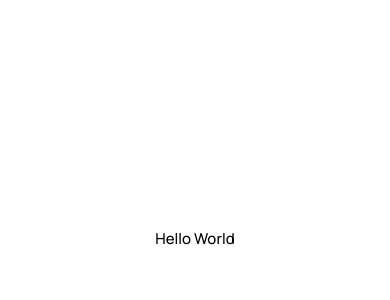
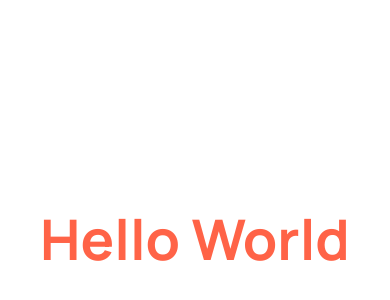
Before and after one commit to webkawsar/react-native-ecommerce-audio-app, a React Native app: screen / in a window 390 px wide. Shown: the part 184-484 px from the top of the page. Built offline with nearby package versions, Linux system fonts and the light colour scheme.

Commit message:
added global state management related package, navigation package

```diff
--- a/App.js
+++ b/App.js
@@ -1,9 +1,8 @@
 import { useFonts } from "expo-font";
 import { StyleSheet, View } from "react-native";
+import { Provider } from "react-redux";
 import Text from "./src/components/Text";
-
-
-
+import { store } from "./src/store";
 
 export default function App() {
   const [fontsLoaded] = useFonts({
@@ -16,12 +15,12 @@ export default function App() {
     return <Text>Font is loading...</Text>;
   }
 
-
-
   return (
-    <View style={styles.container}>
-      <Text>Hello World</Text>
-    </View>
+    <Provider store={store}>
+      <View style={styles.container}>
+        <Text preset='h1' style={{ color: "tomato" }}>Hello World</Text>
+      </View>
+    </Provider>
   );
 }
 
--- a/src/store/features/todos/todoSlice.js
+++ b/src/store/features/todos/todoSlice.js
@@ -1,19 +1,19 @@
-// import { createSlice } from '@reduxjs/toolkit';
+import { createSlice } from '@reduxjs/toolkit';
 
 
-// const todoSlice = createSlice({
-//     name: 'todos',
-//     initialState: {
-//         value: ['Todo 1', 'Todo 2']
-//     },
-//     reducers: {
-//         getTodo(state) {
-//             state.value[0];
-//         }
-//     }
-// })
+const todoSlice = createSlice({
+    name: 'todos',
+    initialState: {
+        value: ['Todo 1', 'Todo 2']
+    },
+    reducers: {
+        getTodo(state) {
+            state.value[0];
+        }
+    }
+})
 
 
-// export const {getTodo} = todoSlice.actions;
+export const {getTodo} = todoSlice.actions;
 
-// export default todoSlice.reducer;
+export default todoSlice.reducer;
--- a/src/store/index.js
+++ b/src/store/index.js
@@ -1,12 +1,8 @@
-// import { configureStore } from '@reduxjs/toolkit'
-// import todoReducers from './features/todos/todoSlice'
+import { configureStore } from "@reduxjs/toolkit";
+import todoSlice from "./features/todos/todoSlice";
 
-
-
-// // redux toolkit
-
-// export const store = configureStore({
-//   reducer: {
-//     todo: todoReducers
-//   },
-// })
+export const store = configureStore({
+  reducer: {
+    todo: todoSlice,
+  },
+});
```
Also changed, not shown: package.json (+6 -1 lines), src/navigation/index.js (added), 1 other file (tests, documents, lock files or other folders).
